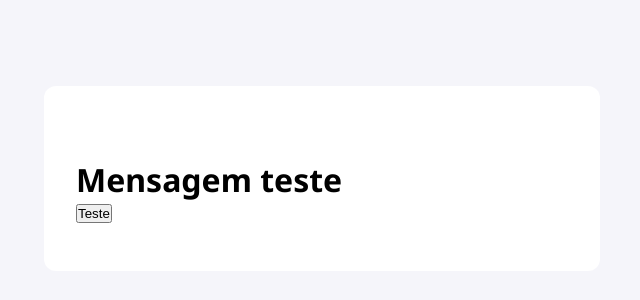
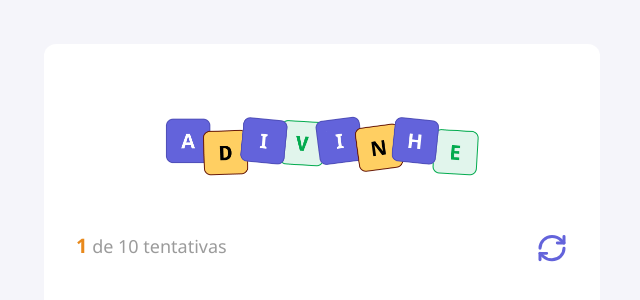
Before and after one commit to Matheus-AlvesCS/advinhe, a React (Vite) app: page / in a window 1280 px wide. Shown: the part 222-522 px from the top of the page, without its empty margins (318-958 px from the left). Built offline with nearby package versions, Linux system fonts and the light colour scheme.

Commit message:
feat(header): add header component

```diff
--- a/src/App.tsx
+++ b/src/App.tsx
@@ -1,12 +1,18 @@
 import "./global.css"
+
+import { Header } from "./components/Header"
+
 import styles from "./app.module.css"
 
 export function App() {
+  function restartGame() {
+    alert("Reiniciando o jogo...")
+  }
+
   return (
     <div className={styles.container}>
       <main>
-        <h1>Mensagem teste</h1>
-        <button>Teste</button>
+        <Header current={1} max={10} onRestart={restartGame} />
       </main>
     </div>
   )
--- /dev/null
+++ b/src/components/Header/index.tsx
@@ -0,0 +1,28 @@
+import logo from "../../assets/logo.png"
+import restart from "../../assets/restart.svg"
+
+import styles from "./styles.module.css"
+
+type HeaderProps = {
+  current: number
+  max: number
+  onRestart: () => void
+}
+
+export function Header({ current, max, onRestart }: HeaderProps) {
+  return (
+    <div className={styles.container}>
+      <img src={logo} alt="logo" />
+
+      <header>
+        <span>
+          <strong>{current}</strong> de {max} tentativas
+        </span>
+
+        <button type="button">
+          <img src={restart} alt="restart-icon" onClick={onRestart} />
+        </button>
+      </header>
+    </div>
+  )
+}
--- /dev/null
+++ b/src/components/Header/styles.module.css
@@ -0,0 +1,66 @@
+.container {
+  width: 100%;
+
+  display: flex;
+  flex-direction: column;
+  justify-content: center;
+  align-items: center;
+
+  & > img {
+    height: 3.75rem;
+    animation: bounce 1s ease-in-out alternate;
+  }
+
+  & > header {
+    width: 100%;
+    margin-top: 3.5rem;
+
+    display: flex;
+    justify-content: space-between;
+
+    & > span {
+      color: #9b9b9b;
+      font-size: 1.125rem;
+
+      & strong {
+        color: #e8891c;
+        font-size: 1.25rem;
+        font-weight: 700;
+      }
+    }
+
+    & > button {
+      background: transparent;
+      border: none;
+      height: 2rem;
+      width: 2rem;
+
+      & > img {
+        height: 100%;
+        transition: transform 0.5s ease-in-out;
+
+        &:hover {
+          transform: scale(1.15) rotate(360deg);
+        }
+      }
+    }
+  }
+}
+
+@keyframes bounce {
+  0% {
+    transform: translateY(0) scale(1.05);
+  }
+  25% {
+    transform: translateY(-10px);
+  }
+  50% {
+    transform: translateY(10px);
+  }
+  75% {
+    transform: translateY(-10px);
+  }
+  100% {
+    transform: translateY(0);
+  }
+}
```
